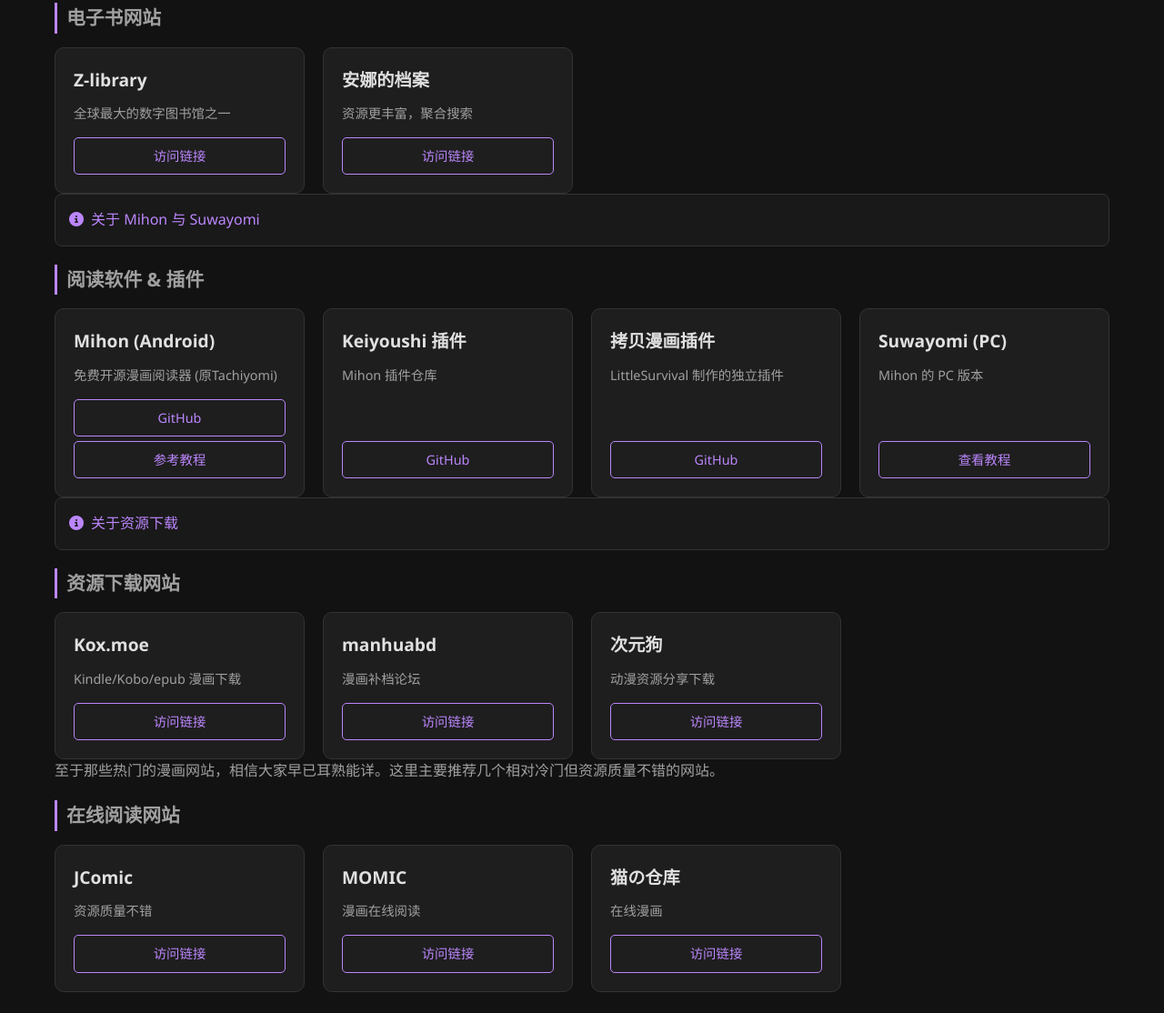
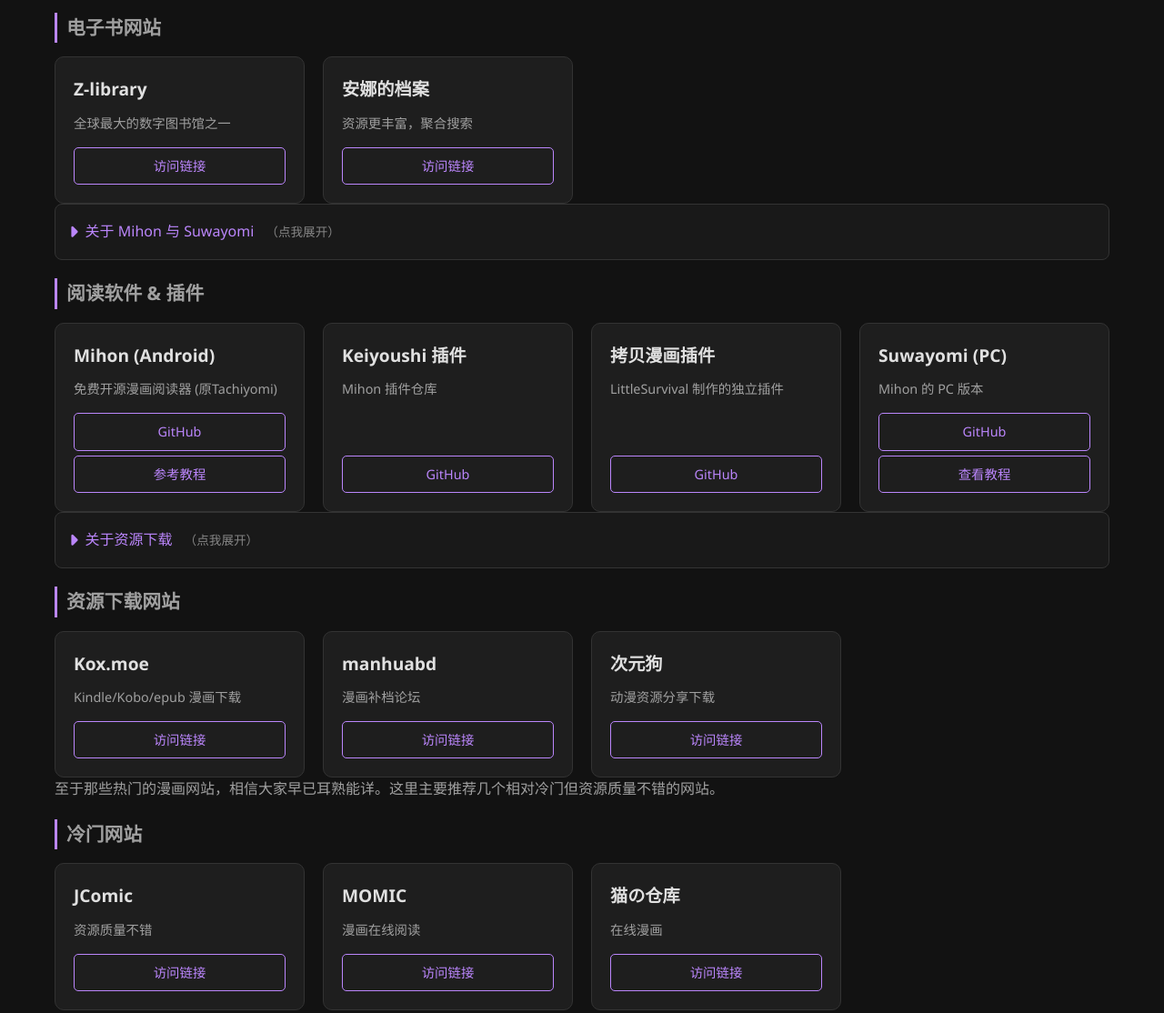
Before and after one commit to WeMingT/comic-nav, a plain HTML site: page index.html in a window 1280 px wide. Shown: the part 1401-2515 px from the top of the page at 91% size. Drawn offline with Linux system fonts and the light colour scheme.

Commit message:
更新 Suwayomi 链接，修改在线阅读网站标题为“冷门网站”，并增强可折叠细节的样式和交互效果

```diff
--- a/index.html
+++ b/index.html
@@ -134,7 +134,8 @@
                 <div class="card">
                     <h3>Suwayomi (PC)</h3>
                     <p class="desc">Mihon 的 PC 版本</p>
-                    <a href="https://liushuixiu.github.io/pages/ce3b06/" target="_blank" class="btn">查看教程</a>
+                    <a href="https://github.com/Suwayomi/Suwayomi-Server" target="_blank" class="btn">GitHub</a>
+                    <a href="https://liushuixiu.github.io/pages/ce3b06/" target="_blank" class="btn" style="margin-top: 5px;">查看教程</a>
                 </div>
             </div>
 
@@ -165,7 +166,7 @@
             </div>
 
             <p class="section-desc">至于那些热门的漫画网站，相信大家早已耳熟能详。这里主要推荐几个相对冷门但资源质量不错的网站。</p>
-            <h3 class="sub-title">在线阅读网站</h3>
+            <h3 class="sub-title">冷门网站</h3>
             <div class="card-grid">
                 <div class="card">
                     <h3>JComic</h3>
--- a/style.css
+++ b/style.css
@@ -208,9 +208,28 @@
 }
 
 summary::before {
-    content: '\f05a'; /* FontAwesome info-circle */
+    content: '\f0da'; /* FontAwesome caret-right */
     font-family: "Font Awesome 6 Free";
     font-weight: 900;
+    transition: transform 0.2s ease;
+    font-size: 1.2em;
+}
+
+details[open] summary::before {
+    transform: rotate(90deg);
+}
+
+summary::after {
+    content: "（点我展开）";
+    font-size: 0.85rem;
+    color: var(--text-secondary);
+    margin-left: 5px;
+    opacity: 0.8;
+    font-weight: normal;
+}
+
+details[open] summary::after {
+    content: "（点击收起）";
 }
 
 details[open] summary {
```
